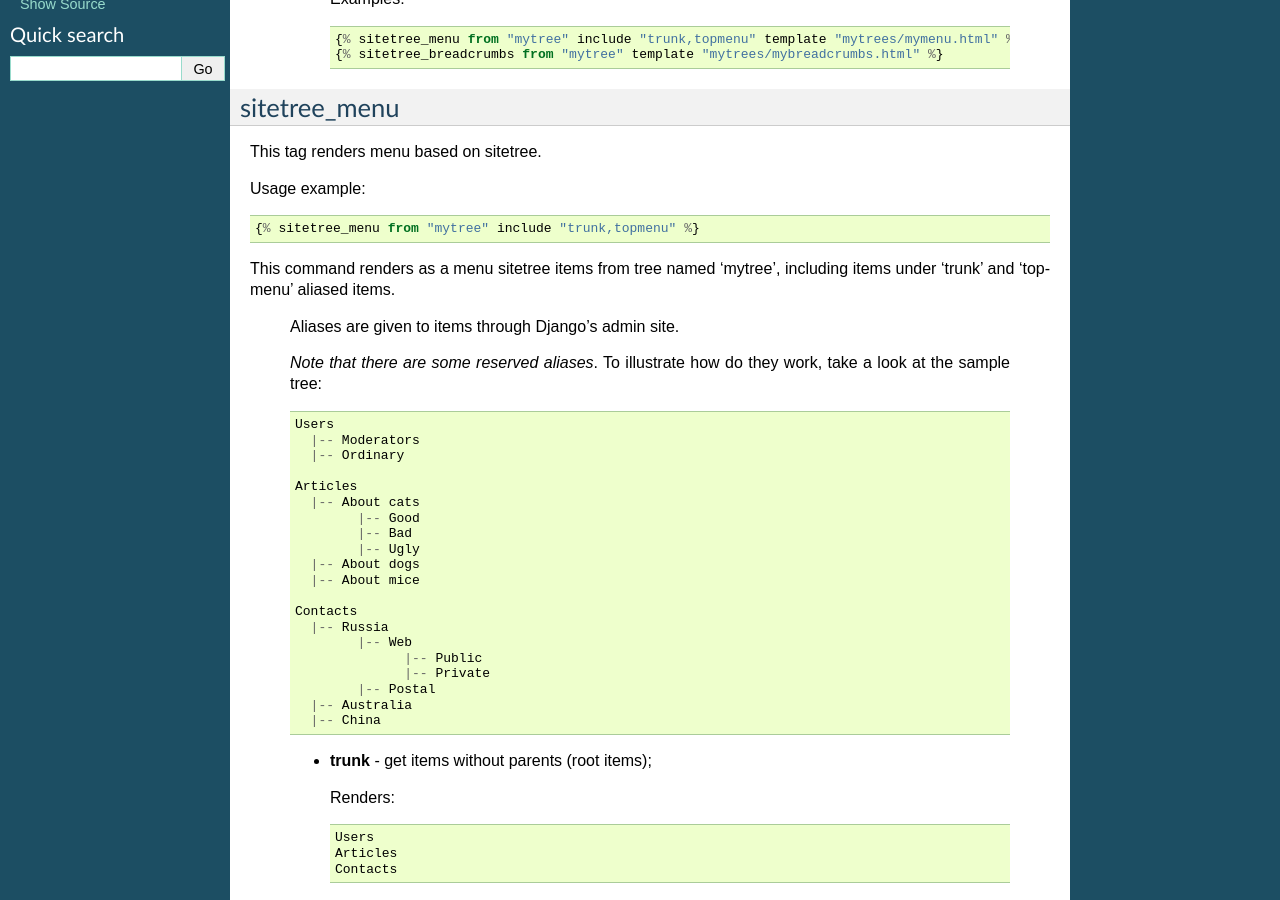
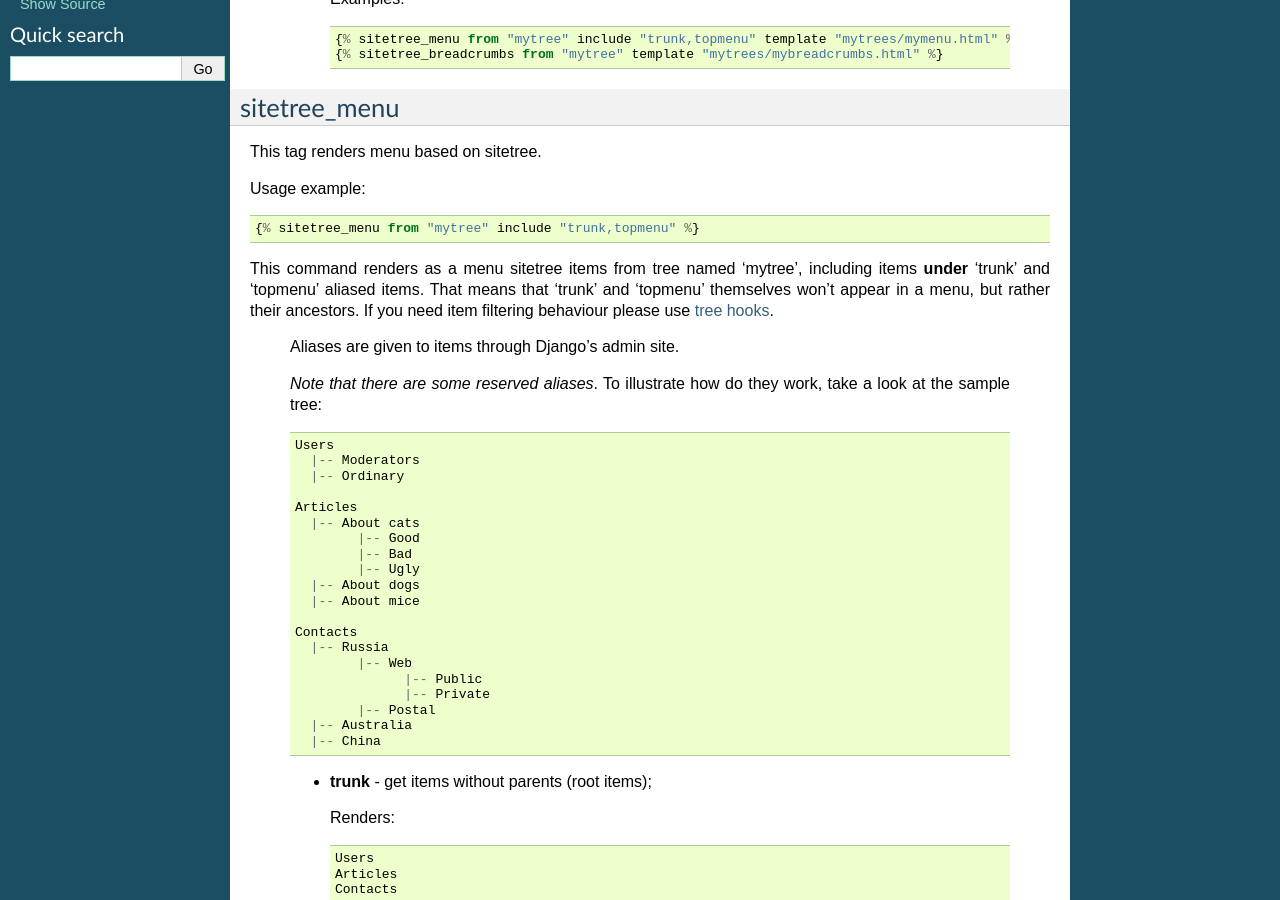
Before and after one commit to idlesign/django-sitetree, a Sphinx documentation site: the page built from docs/source/tags.rst, in a window 1280 px wide and 900 px high, scrolled down 308 px. Built offline with Sphinx 7.4.7, drawn with Linux system fonts in a browser that asks for light colours.

Commit message:
Docs extended upon individual menu items rendering (closes #58).

```diff
--- a/docs/source/hooks.rst
+++ b/docs/source/hooks.rst
@@ -3,6 +3,8 @@ Tree hooks
 
 What to do if a time comes and you need some fancy stuff done to tree items that
 django-sitetree does not support?
+
+.. _tree-hooks:
 
 It might be that you need some special tree items ordering in a menu, or you want to render
 in a huge site tree with all articles titles that are described by one tree item in Django admin,
--- a/docs/source/tags.rst
+++ b/docs/source/tags.rst
@@ -28,7 +28,9 @@ Usage example::
 
 {% sitetree_menu from "mytree" include "trunk,topmenu" %}
 
-This command renders as a menu sitetree items from tree named 'mytree', including items under 'trunk' and 'topmenu' aliased items.
+This command renders as a menu sitetree items from tree named 'mytree', including items **under** 'trunk' and 'topmenu' aliased items.
+That means that 'trunk' and 'topmenu' themselves won't appear in a menu, but rather their ancestors. If you need item filtering behaviour
+please use :ref:`tree hooks <tree-hooks>`.
 
   Aliases are given to items through Django's admin site.
 
```
